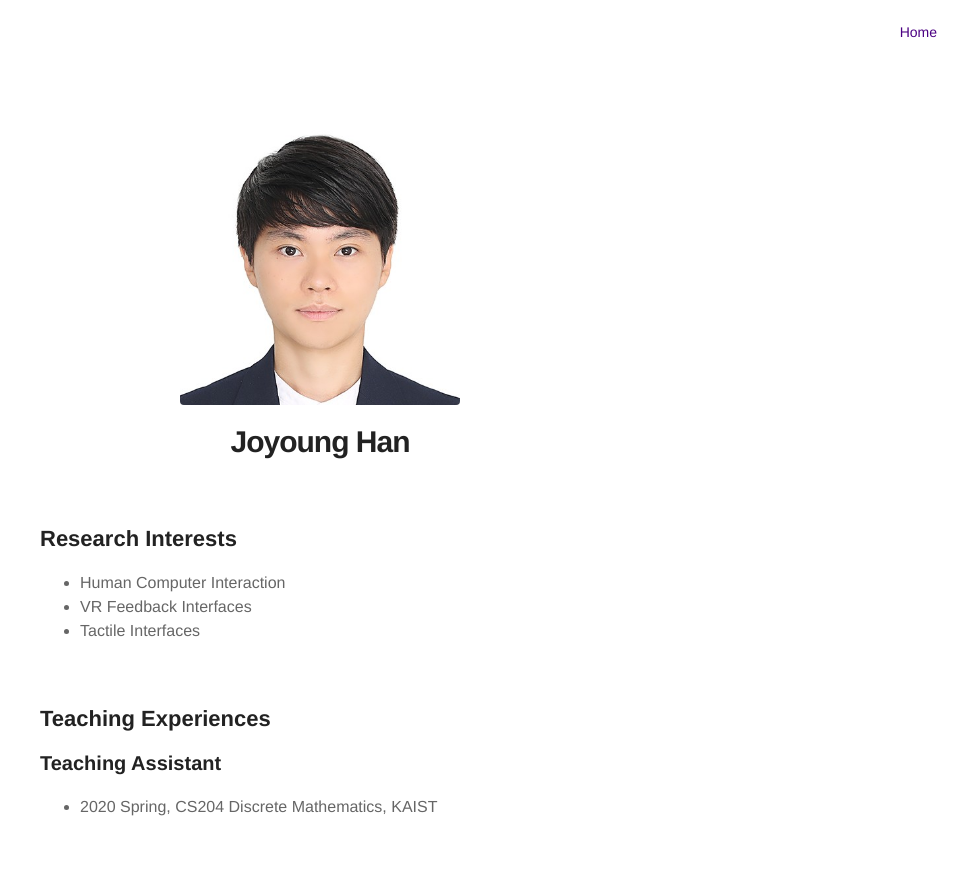
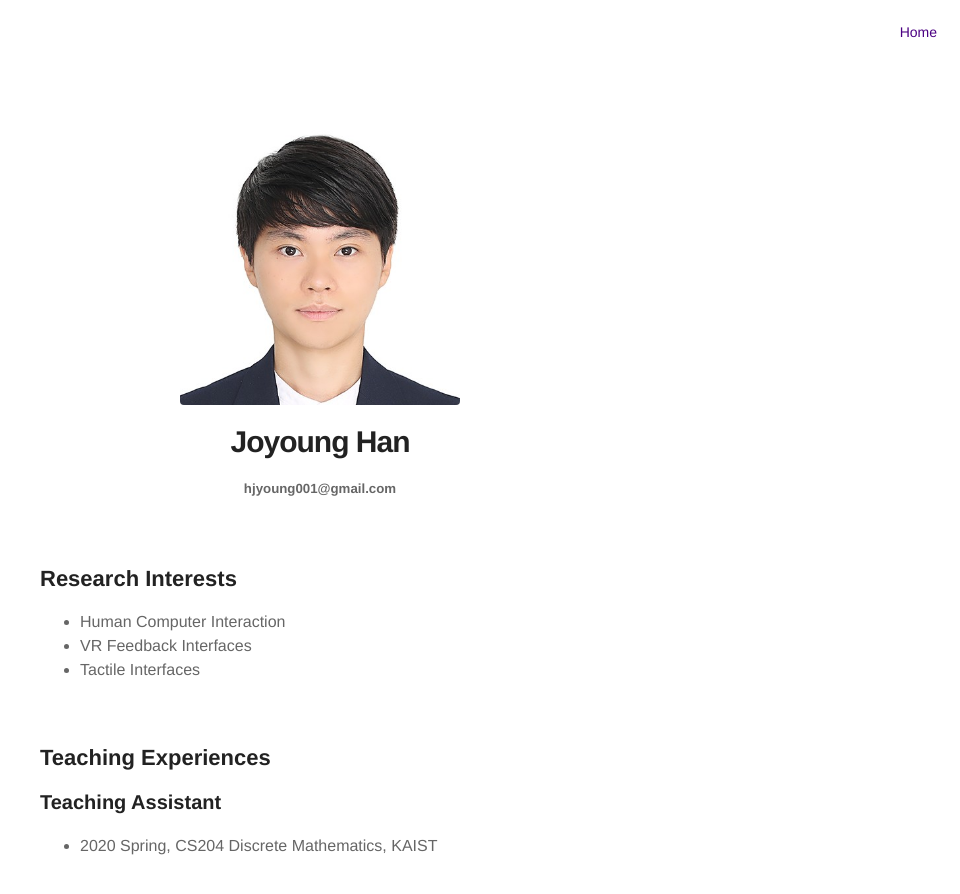
Before and after one commit to hjyoung001/hjyoung001.github.io, a Jekyll site: the page built from about.md, in a window 1280 px wide. Shown: the top 894 px of the page, without its empty margins (320-1280 px from the left). Built offline with Jekyll 4.4.1, drawn with Linux system fonts in a browser that asks for light colours.

Commit message:
Update about.md

```diff
--- a/about.md
+++ b/about.md
@@ -4,6 +4,7 @@ layout: page
 ---
 ![Profile Image]({{ site.url }}/{{ site.picture }})
 <center><h1>Joyoung Han</h1></center>
+<center><h5>hjyoung001@gmail.com</h5></center>
 <br>
 
 <h2>Research Interests</h2>
```
